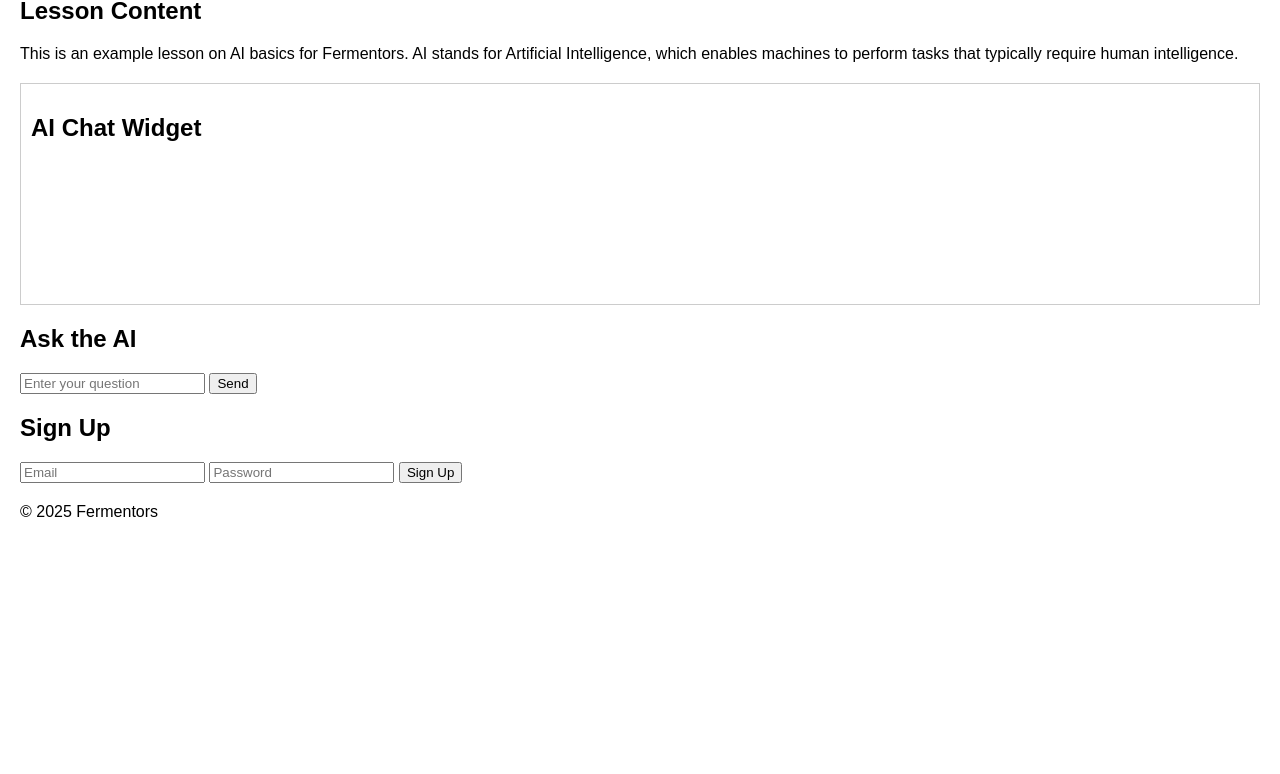
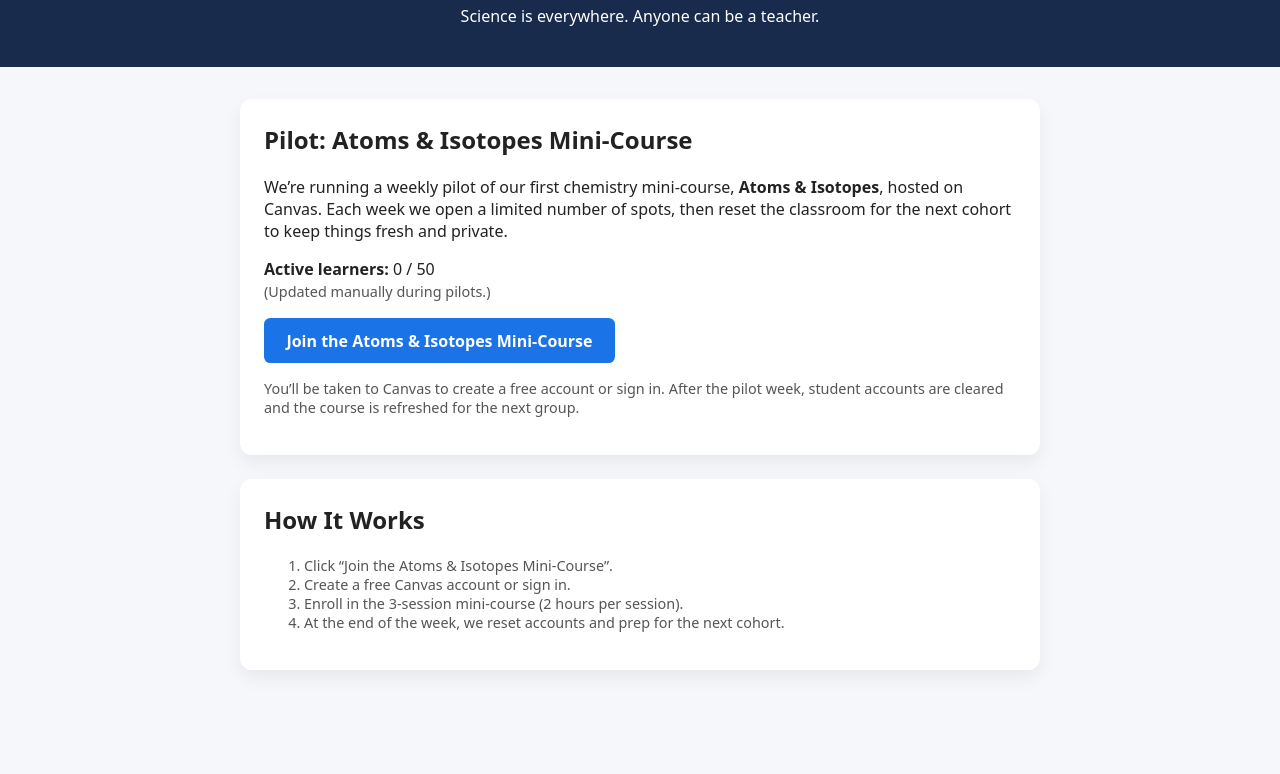
Before and after one commit to atvanwart/ferm-website, a website: page public/index.html in a window 1280 px wide. Shown: the part 83-857 px from the top of the page. Before the commit the page ends 800 px from the top, so only its background shows below. Drawn offline with Linux system fonts and the light colour scheme.

Commit message:
Update index.html

```diff
--- a/public/index.html
+++ b/public/index.html
@@ -2,76 +2,100 @@
 <html lang="en">
 <head>
   <meta charset="UTF-8">
-    <meta name="viewport" content="width=device-width, initial-scale=1.0">
-    <title>Fermentors AI App</title>
+  <title>Fermentors – Chemistry Mini-Courses</title>
+  <meta name="viewport" content="width=device-width, initial-scale=1">
   <style>
-        body { font-family: Arial, sans-serif; margin: 20px; }
-        header { text-align: center; }
-        #lesson { margin: 20px 0; }
-        #widget { border: 1px solid #ccc; padding: 10px; height: 200px; overflow-y: scroll; }
-        #ai-form, #signup-form { margin: 20px 0; }
+    body {
+      font-family: system-ui, -apple-system, BlinkMacSystemFont, "Segoe UI", sans-serif;
+      margin: 0;
+      padding: 0;
+      background: #f5f7fb;
+      color: #222;
+    }
+    header {
+      padding: 1.5rem 1rem;
+      background: #182b4d;
+      color: #fff;
+      text-align: center;
+    }
+    main {
+      max-width: 800px;
+      margin: 2rem auto;
+      padding: 0 1rem 3rem;
+    }
+    h1, h2 {
+      margin-top: 0;
+    }
+    .card {
+      background: #fff;
+      border-radius: 0.75rem;
+      padding: 1.5rem;
+      box-shadow: 0 8px 18px rgba(0,0,0,0.06);
+      margin-bottom: 1.5rem;
+    }
+    .btn {
+      display: inline-block;
+      padding: 0.7em 1.4em;
+      border-radius: 0.4em;
+      background: #1b73e8;
+      color: #fff;
+      text-decoration: none;
+      font-weight: 600;
+    }
+    .btn-secondary {
+      background: #444;
+    }
+    .small {
+      font-size: 0.9rem;
+      color: #555;
+    }
   </style>
 </head>
 <body>
   <header>
-        <h1>Welcome to Fermentors AI</h1>
+    <h1>Fermentors</h1>
+    <p>Science is everywhere. Anyone can be a teacher.</p>
   </header>
+
   <main>
-        <section id="lesson">
-            <h2>Lesson Content</h2>
-            <p>This is an example lesson on AI basics for Fermentors. AI stands for Artificial Intelligence, which enables machines to perform tasks that typically require human intelligence.</p>
+    <section class="card">
+      <h2>Pilot: Atoms &amp; Isotopes Mini-Course</h2>
+      <p>
+        We’re running a weekly pilot of our first chemistry mini-course,
+        <strong>Atoms &amp; Isotopes</strong>, hosted on Canvas.
+        Each week we open a limited number of spots, then reset the classroom
+        for the next cohort to keep things fresh and private.
+      </p>
+
+      <!-- Manual counter for now -->
+      <p>
+        <strong>Active learners:</strong> 0 / 50<br>
+        <span class="small">(Updated manually during pilots.)</span>
+      </p>
+
+      <p style="margin-top: 1rem;">
+        <a class="btn"
+           href="PASTE-YOUR-CANVAS-ENROLL-URL-HERE">
+          Join the Atoms &amp; Isotopes Mini-Course
+        </a>
+      </p>
+
+      <p class="small">
+        You’ll be taken to Canvas to create a free account or sign in.
+        After the pilot week, student accounts are cleared and the course is
+        refreshed for the next group.
+      </p>
     </section>
-        <section id="widget">
-            <h2>AI Chat Widget</h2>
-            <div id="chat-display"></div>
-        </section>
-        <section id="ai-query">
-            <h2>Ask the AI</h2>
-            <form id="ai-form">
-                <input type="text" id="ai-input" placeholder="Enter your question" required>
-                <button type="submit">Send</button>
-            </form>
-        </section>
-        <section id="sign-up">
-            <h2>Sign Up</h2>
-            <form id="signup-form">
-                <input type="email" id="email" placeholder="Email" required>
-                <input type="password" id="password" placeholder="Password" required>
-                <button type="submit">Sign Up</button>
-            </form>
+
+    <section class="card">
+      <h2>How It Works</h2>
+      <ol class="small">
+        <li>Click “Join the Atoms &amp; Isotopes Mini-Course”.</li>
+        <li>Create a free Canvas account or sign in.</li>
+        <li>Enroll in the 3-session mini-course (2 hours per session).</li>
+        <li>At the end of the week, we reset accounts and prep for the next cohort.</li>
+      </ol>
     </section>
   </main>
-    <footer>
-        <p>&copy; 2025 Fermentors</p>
-    </footer>
-    <script>
-        // Handle AI query
-        document.getElementById('ai-form').addEventListener('submit', async (e) => {
-            e.preventDefault();
-            const query = document.getElementById('ai-input').value;
-            const response = await fetch('/ai', {
-                method: 'POST',
-                headers: { 'Content-Type': 'application/json' },
-                body: JSON.stringify({ query, personality: 'Elena the Engineer' })
-            });
-            const data = await response.json();
-            document.getElementById('chat-display').innerHTML += `<p><strong>You:</strong> ${query}</p><p><strong>AI:</strong> ${data.response}</p>`;
-            document.getElementById('ai-input').value = '';
-        });
-
-        // Handle sign-up
-        document.getElementById('signup-form').addEventListener('submit', async (e) => {
-            e.preventDefault();
-            const email = document.getElementById('email').value;
-            const password = document.getElementById('password').value;
-            const response = await fetch('/signup', {
-                method: 'POST',
-                headers: { 'Content-Type': 'application/json' },
-                body: JSON.stringify({ email, password })
-            });
-            const data = await response.json();
-            alert(data.message || 'Sign-up successful!');
-        });
-    </script>
 </body>
 </html>
```
Lines whose indentation alone changed are shown as unchanged.
